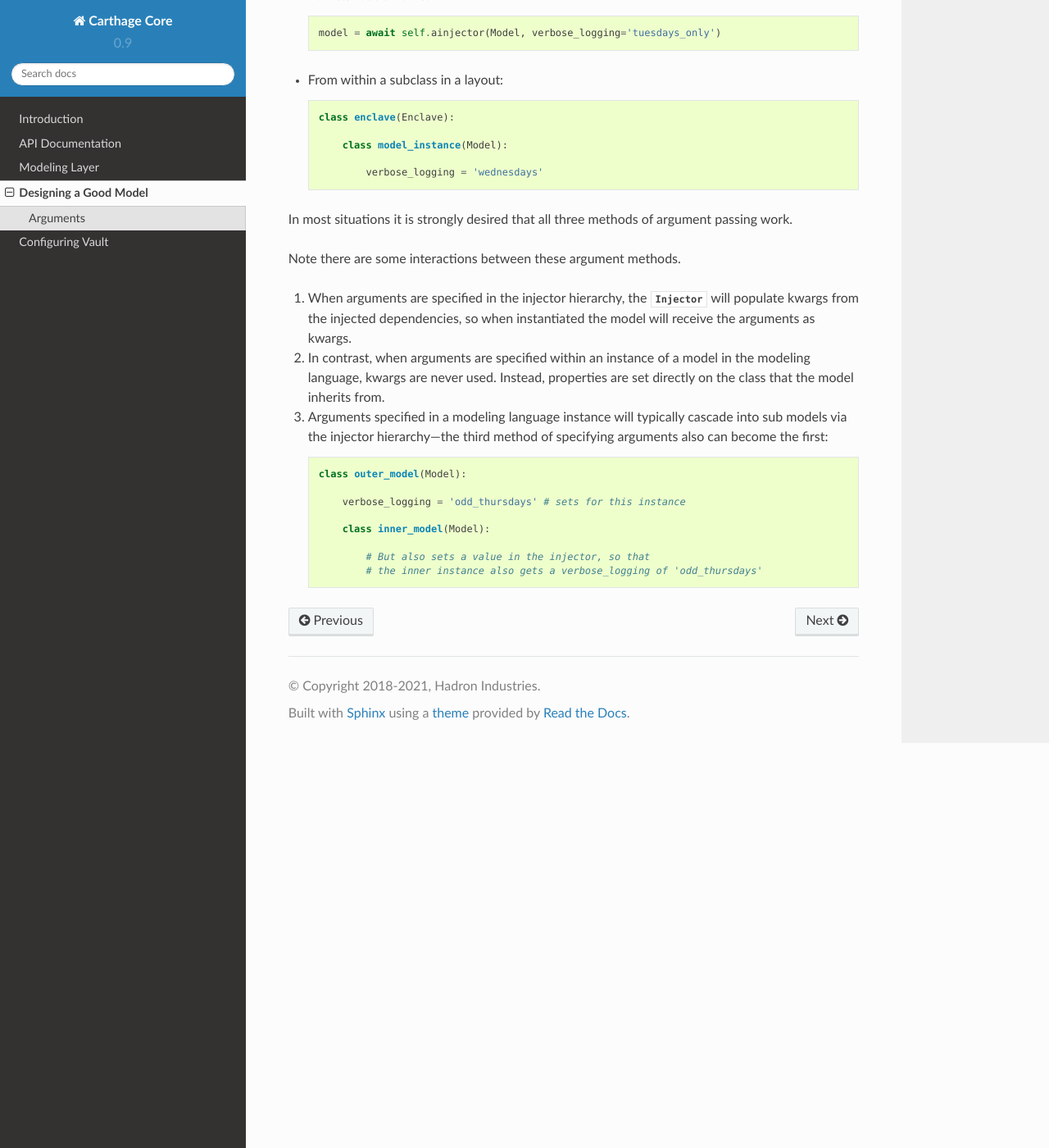
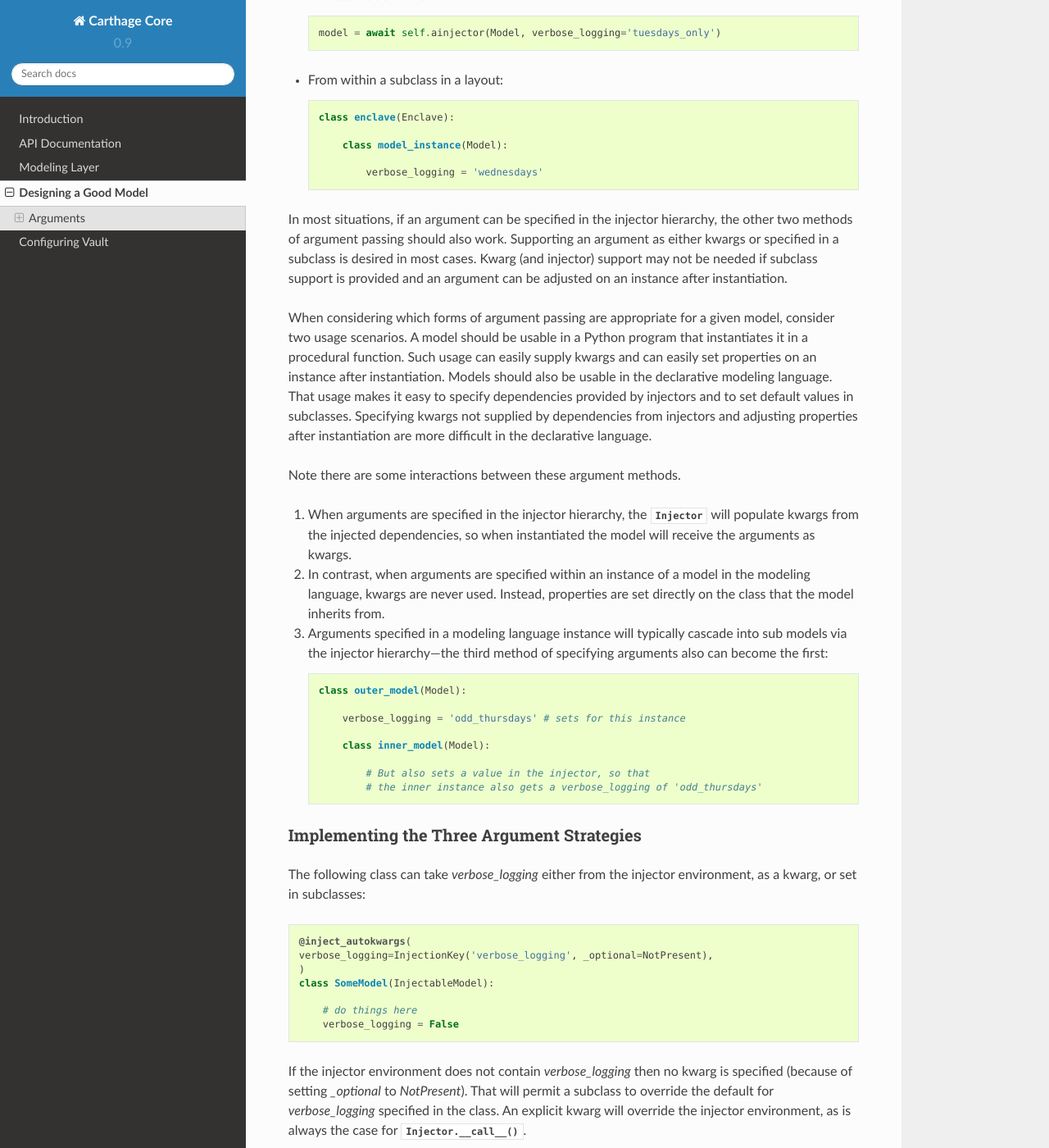
Before and after one commit to Hadron/carthage, a Sphinx documentation site: the page built from docs/good_modeling.rst, in a window 1280 px wide and 1400 px high, scrolled down 501 px. Shown: the whole window at 82% size. Built offline with Sphinx 7.4.7 and the Read the Docs theme 2.0.0, drawn with Linux system fonts in a browser that asks for light colours; some of the changed text lies outside the part shown.

Commit message:
Updates for argument handling recommendations

```diff
--- a/docs/good_modeling.rst
+++ b/docs/good_modeling.rst
@@ -29,8 +29,10 @@
 
             verbose_logging = 'wednesdays'
 
-In most situations it is strongly desired that all three methods of
-argument passing work.
+In most situations, if an argument can be specified in the injector hierarchy, the other two methods of argument passing should also work.
+Supporting an argument as either kwargs or specified in a subclass is desired in most cases.  Kwarg (and injector) support may not be needed if subclass support is provided and an argument can be adjusted on an instance after instantiation.
+
+When considering which forms of argument passing are appropriate for a given model, consider two usage scenarios.  A model should be usable in a Python program that instantiates it in a procedural function.  Such usage can easily supply kwargs and can easily set properties on an instance after instantiation.  Models should also be usable in the declarative modeling language.  That usage makes it easy to specify dependencies provided by injectors and to set default values in subclasses.  Specifying kwargs not supplied by dependencies from injectors and adjusting properties after instantiation are more difficult in the declarative language.
 
 Note there are some interactions between these argument methods.
 
@@ -48,3 +50,33 @@
 
              # But also sets a value in the injector, so that
              # the inner instance also gets a verbose_logging of 'odd_thursdays'
+
+
+Implementing the Three Argument Strategies
+__________________________________________
+
+The following class can take *verbose_logging* either from the injector environment, as a kwarg, or set in subclasses::
+
+    @inject_autokwargs(
+    verbose_logging=InjectionKey('verbose_logging', _optional=NotPresent),
+    )
+    class SomeModel(InjectableModel):
+
+        # do things here
+        verbose_logging = False
+
+If the injector environment does not contain *verbose_logging* then no kwarg is specified (because of setting *_optional* to *NotPresent*).  That will permit a subclass to override the default for *verbose_logging* specified in the class.
+An explicit kwarg will override the injector environment, as is always the case for :meth:`Injector.__call__`.
+
+Note that because this model is a modeling class, any contained subclass will have *verbose_logging* in its injector environment::
+
+      @inject_autokwargs(
+    verbose_logging=InjectionKey('verbose_logging', _optional=NotPresent),
+    )
+    class SomeModel(InjectableModel):
+
+        # do things here
+        verbose_logging = False
+        class interior(InjectableModel):
+
+            # verbose_logging is set.
```
